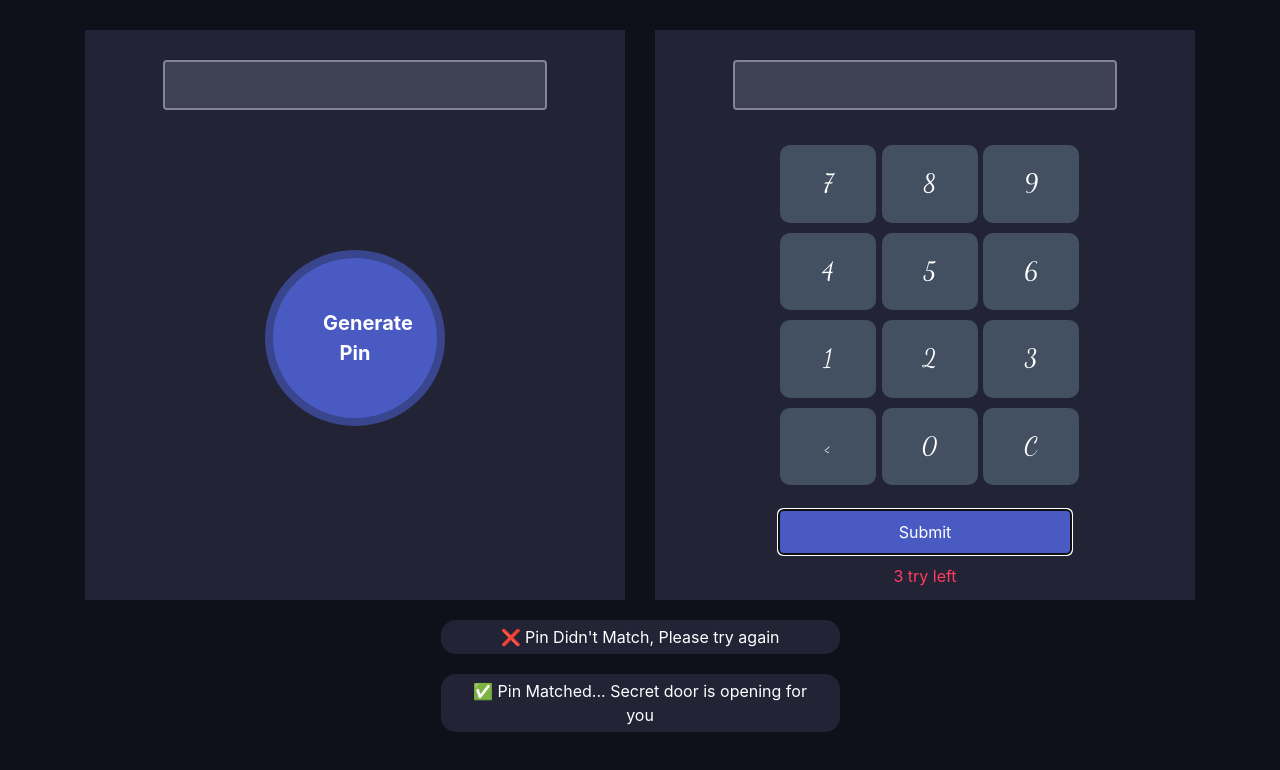
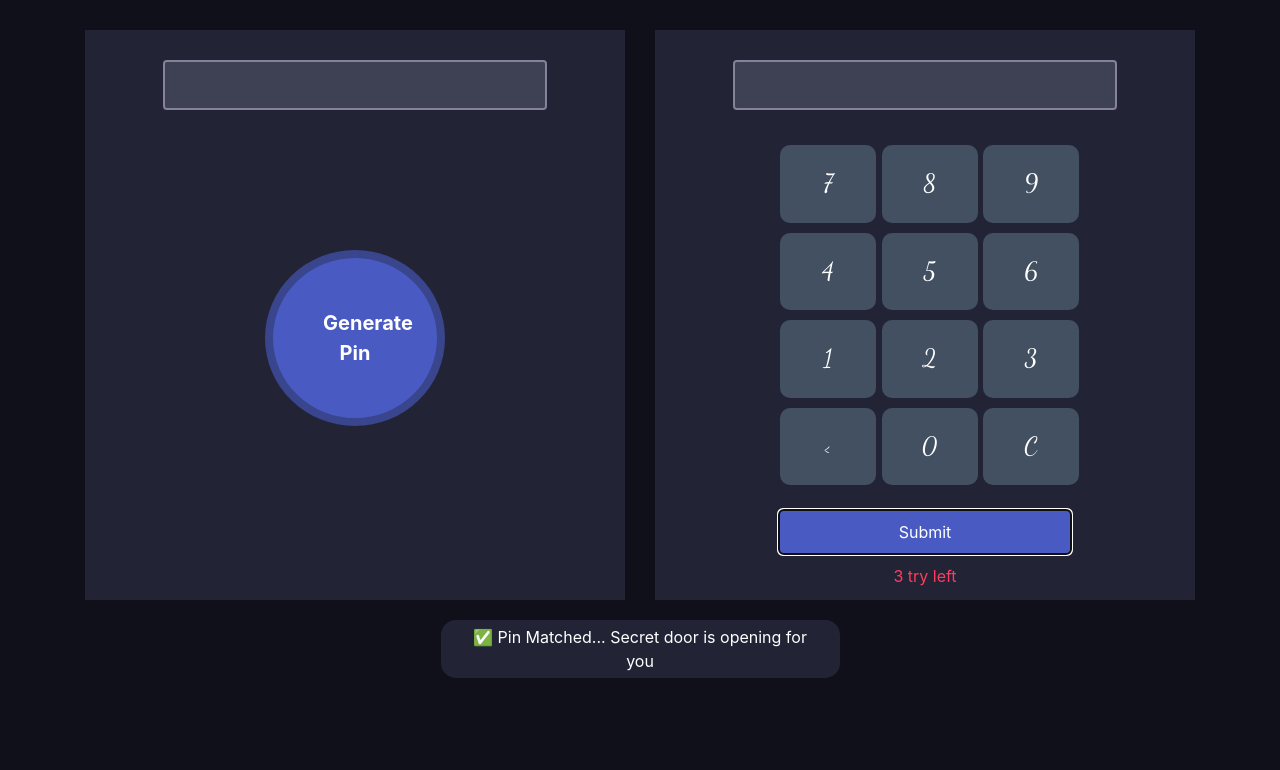
Before and after one commit to developer-suhag/pin-matcher, a plain HTML site: page index.html in a window 1280 px wide. Both pictures are taken after a click on the button "Submit". Drawn offline with nearby package versions, Linux system fonts and the light colour scheme.

Commit message:
verify and notify

```diff
--- a/index.html
+++ b/index.html
@@ -42,7 +42,7 @@
                                 <div class="button">C</div>
                             </div>
                             <div>
-                                <button type="submit" class="submit-btn">Submit</button>
+                                <button onclick="verifyPin()" type="submit" class="submit-btn">Submit</button>
                                 <p class="action-left">3 try left</p>
                             </div>
                     </div>
@@ -50,8 +50,8 @@
             </div>
         </div>
         <div class="notify-section">
-            <p class="notify">❌ Pin Didn't Match, Please try again</p>
-            <p class="notify">✅ Pin Matched... Secret door is opening for you</p>
+            <p id="notify-failed" class="notify">❌ Pin Didn't Match, Please try again</p>
+            <p id="notify-success" class="notify">✅ Pin Matched... Secret door is opening for you</p>
         </div>
     </div>
     <script src="js/app.js"></script>
--- a/js/app.js
+++ b/js/app.js
@@ -1,3 +1,4 @@
+// generate pin
 function getPin() {
     const pin = Math.round(Math.random() * 10000);
     const pinString = pin + '';
@@ -29,4 +30,20 @@ document.getElementById('key-pad').addEventListener('click', function (event) {
         typedNumber.value = currentNumber;
     }
 
-})
+});
+
+function verifyPin() {
+    const generatePin = document.getElementById('pin-output').value;
+    const typedNumber = document.getElementById('typed-number').value;
+    // notify
+    const successMessage = document.getElementById('notify-success');
+    const failedError = document.getElementById('notify-failed');
+
+    if (generatePin == typedNumber) {
+        successMessage.style.display = 'block';
+        failedError.style.display = 'none'
+    } else {
+        failedError.style.display = 'block'
+        successMessage.style.display = 'none';
+    }
+};
--- a/style.css
+++ b/style.css
@@ -104,6 +104,7 @@ input[type="text"]:focus {
   margin-top: 20px;
   border-radius: 15px;
   padding: 5px 20px;
+  display: none;
 }
 .notify-section {
   width: 35%;
```
